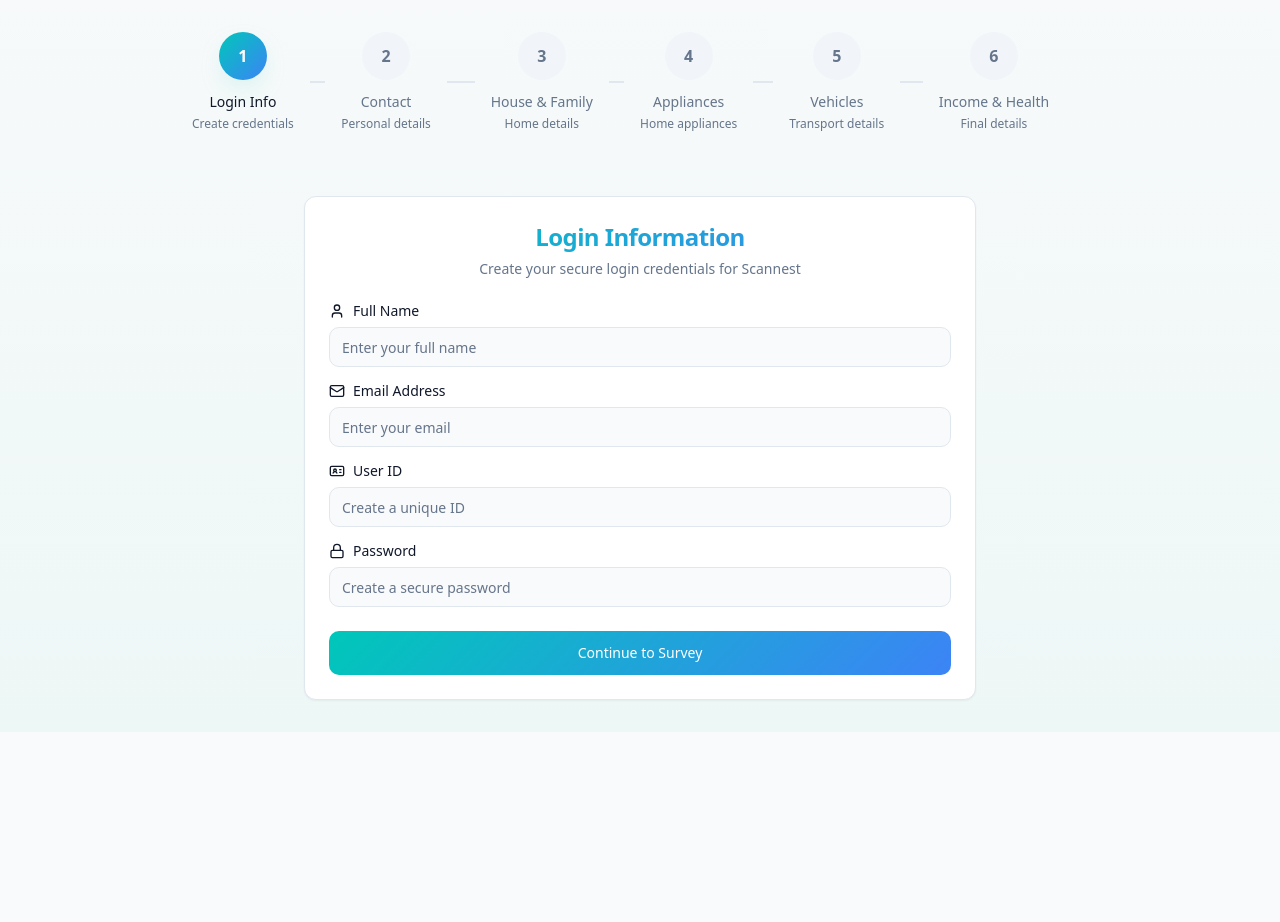
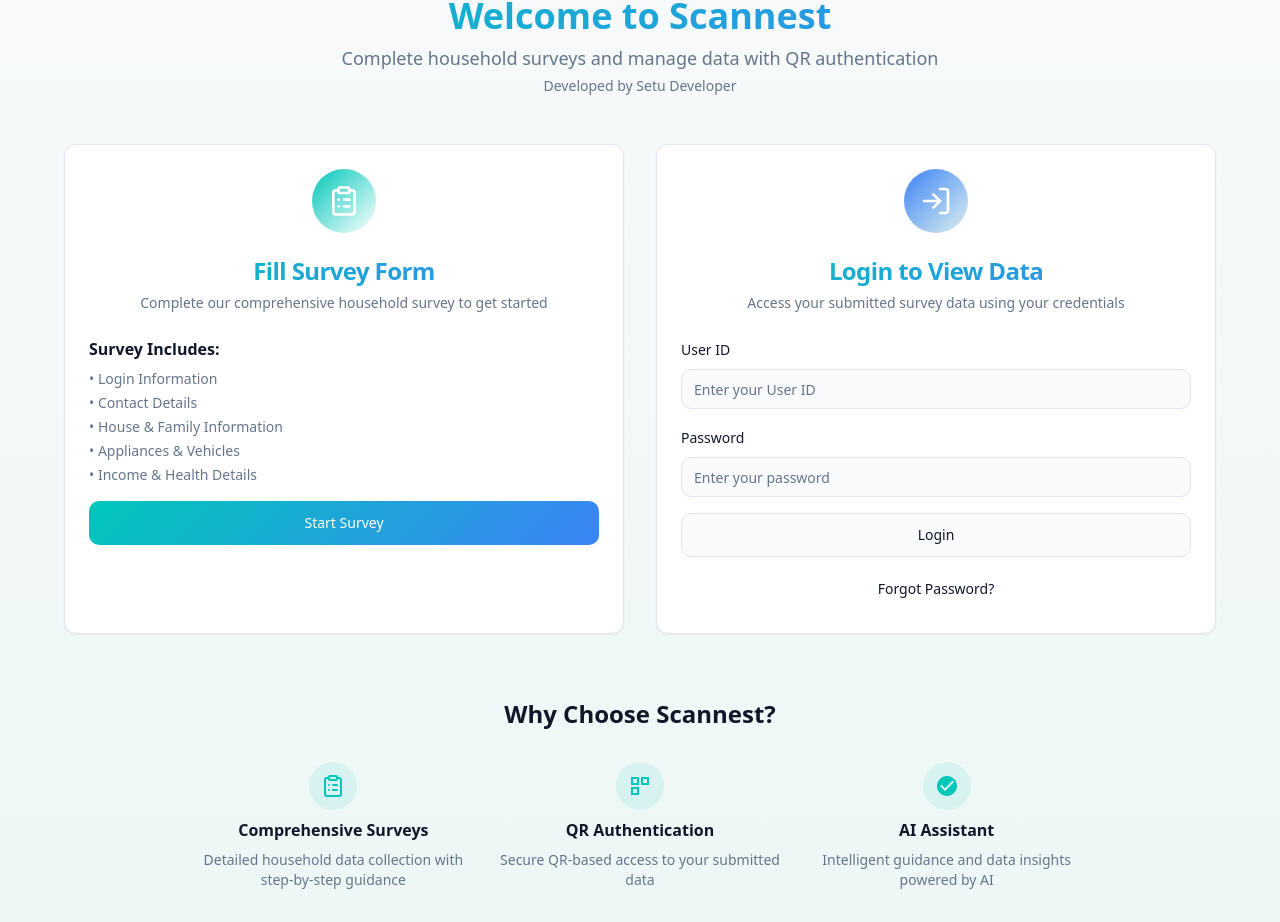
Before and after one commit to Sainibhai143-creat/scannest-qr-survey, a React (Vite) app: page / in a window 1280 px wide. Shown: the part 140-1062 px from the top of the page. Before the commit the page ends 872 px from the top, so only its background shows below. Built offline with nearby package versions, Linux system fonts and the light colour scheme.

Commit message:
Add logo and login/form sections
Create a logo for the app. Implement two distinct sections: one for form submission and another for login using ID and password. Include a "Forgot Password" functionality that sends an email to the user for password reset.

```diff
--- a/package.json
+++ b/package.json
@@ -56,7 +56,7 @@
     "react-dom": "^18.3.1",
     "react-hook-form": "^7.61.1",
     "react-resizable-panels": "^2.1.9",
-    "react-router-dom": "^6.30.1",
+    "react-router-dom": "^7.8.1",
     "recharts": "^2.15.4",
     "sonner": "^1.7.4",
     "tailwind-merge": "^2.6.0",
--- a/src/main.tsx
+++ b/src/main.tsx
@@ -1,5 +1,14 @@
 import { createRoot } from 'react-dom/client'
+import { BrowserRouter, Routes, Route } from "react-router-dom";
 import App from './App.tsx'
+import Index from "./pages/Index.tsx";
 import './index.css'
 
-createRoot(document.getElementById("root")!).render(<App />);
+createRoot(document.getElementById("root")!).render(
+  <BrowserRouter>
+    <Routes>
+      <Route path="/" element={<Index />} />
+      <Route path="/survey" element={<App />} />
+    </Routes>
+  </BrowserRouter>
+);
--- a/src/pages/Index.tsx
+++ b/src/pages/Index.tsx
@@ -1,11 +1,195 @@
-// Update this page (the content is just a fallback if you fail to update the page)
+import React, { useState } from "react";
+import { Card, CardContent, CardDescription, CardHeader, CardTitle } from "@/components/ui/card";
+import { Button } from "@/components/ui/button";
+import { Input } from "@/components/ui/input";
+import { Label } from "@/components/ui/label";
+import { ClipboardList, LogIn, Mail } from "lucide-react";
+import scannestLogo from "@/assets/scannest-logo.png";
 
 const Index = () => {
+  const [showForgotPassword, setShowForgotPassword] = useState(false);
+  const [email, setEmail] = useState("");
+
+  const handleForgotPassword = () => {
+    // This would require backend functionality with Supabase
+    alert("Password reset functionality requires Supabase integration. Please connect to Supabase first.");
+  };
+
   return (
-    <div className="min-h-screen flex items-center justify-center bg-background">
-      <div className="text-center">
-        <h1 className="text-4xl font-bold mb-4">Welcome to Your Blank App</h1>
-        <p className="text-xl text-muted-foreground">Start building your amazing project here!</p>
+    <div className="min-h-screen gradient-subtle">
+      <div className="container mx-auto px-4 py-8">
+        {/* Header with Logo */}
+        <div className="text-center mb-12 fade-in-up">
+          <img
+            src={scannestLogo}
+            alt="Scannest Logo"
+            className="mx-auto mb-6 h-20 w-auto"
+          />
+          <h1 className="text-4xl font-bold text-gradient mb-2">Welcome to Scannest</h1>
+          <p className="text-lg text-muted-foreground">
+            Complete household surveys and manage data with QR authentication
+          </p>
+          <p className="text-sm text-muted-foreground mt-1">
+            Developed by Setu Developer
+          </p>
+        </div>
+
+        {/* Two Main Sections */}
+        <div className="max-w-6xl mx-auto grid gap-8 md:grid-cols-2">
+          {/* Fill Survey Form Section */}
+          <Card className="shadow-elegant hover-scale">
+            <CardHeader className="text-center">
+              <div className="mx-auto w-16 h-16 bg-gradient-to-br from-primary to-primary-glow rounded-full flex items-center justify-center mb-4">
+                <ClipboardList className="w-8 h-8 text-white" />
+              </div>
+              <CardTitle className="text-2xl text-gradient">Fill Survey Form</CardTitle>
+              <CardDescription>
+                Complete our comprehensive household survey to get started
+              </CardDescription>
+            </CardHeader>
+            <CardContent className="space-y-4">
+              <div className="space-y-2">
+                <h4 className="font-semibold">Survey Includes:</h4>
+                <ul className="text-sm text-muted-foreground space-y-1">
+                  <li>• Login Information</li>
+                  <li>• Contact Details</li>
+                  <li>• House & Family Information</li>
+                  <li>• Appliances & Vehicles</li>
+                  <li>• Income & Health Details</li>
+                </ul>
+              </div>
+              <Button
+                className="w-full"
+                variant="gradient"
+                size="lg"
+                onClick={() => window.location.href = '/survey'}
+              >
+                Start Survey
+              </Button>
+            </CardContent>
+          </Card>
+
+          {/* Login Section */}
+          <Card className="shadow-elegant hover-scale">
+            <CardHeader className="text-center">
+              <div className="mx-auto w-16 h-16 bg-gradient-to-br from-secondary to-accent rounded-full flex items-center justify-center mb-4">
+                <LogIn className="w-8 h-8 text-white" />
+              </div>
+              <CardTitle className="text-2xl text-gradient">Login to View Data</CardTitle>
+              <CardDescription>
+                Access your submitted survey data using your credentials
+              </CardDescription>
+            </CardHeader>
+            <CardContent className="space-y-4">
+              {!showForgotPassword ? (
+                <>
+                  <div className="space-y-2">
+                    <Label htmlFor="loginId">User ID</Label>
+                    <Input
+                      id="loginId"
+                      placeholder="Enter your User ID"
+                    />
+                  </div>
+                  <div className="space-y-2">
+                    <Label htmlFor="loginPassword">Password</Label>
+                    <Input
+                      id="loginPassword"
+                      type="password"
+                      placeholder="Enter your password"
+                    />
+                  </div>
+                  <div className="space-y-3">
+                    <Button className="w-full" variant="outline" size="lg">
+                      Login
+                    </Button>
+                    <Button
+                      variant="ghost"
+                      className="w-full text-sm"
+                      onClick={() => setShowForgotPassword(true)}
+                    >
+                      Forgot Password?
+                    </Button>
+                  </div>
+                </>
+              ) : (
+                <>
+                  <div className="text-center mb-4">
+                    <Mail className="w-12 h-12 text-primary mx-auto mb-2" />
+                    <h4 className="font-semibold">Reset Password</h4>
+                    <p className="text-sm text-muted-foreground">
+                      Enter your email to receive password reset instructions
+                    </p>
+                  </div>
+                  <div className="space-y-2">
+                    <Label htmlFor="resetEmail">Email Address</Label>
+                    <Input
+                      id="resetEmail"
+                      type="email"
+                      placeholder="Enter your email"
+                      value={email}
+                      onChange={(e) => setEmail(e.target.value)}
+                    />
+                  </div>
+                  <div className="space-y-3">
+                    <Button
+                      className="w-full"
+                      variant="gradient"
+                      size="lg"
+                      onClick={handleForgotPassword}
+                    >
+                      Send Reset Email
+                    </Button>
+                    <Button
+                      variant="ghost"
+                      className="w-full text-sm"
+                      onClick={() => setShowForgotPassword(false)}
+                    >
+                      Back to Login
+                    </Button>
+                  </div>
+                </>
+              )}
+            </CardContent>
+          </Card>
+        </div>
+
+        {/* Features Section */}
+        <div className="mt-16 text-center">
+          <h3 className="text-2xl font-bold mb-8">Why Choose Scannest?</h3>
+          <div className="grid gap-6 md:grid-cols-3 max-w-4xl mx-auto">
+            <div className="space-y-2">
+              <div className="w-12 h-12 bg-primary/10 rounded-full flex items-center justify-center mx-auto">
+                <ClipboardList className="w-6 h-6 text-primary" />
+              </div>
+              <h4 className="font-semibold">Comprehensive Surveys</h4>
+              <p className="text-sm text-muted-foreground">
+                Detailed household data collection with step-by-step guidance
+              </p>
+            </div>
+            <div className="space-y-2">
+              <div className="w-12 h-12 bg-primary/10 rounded-full flex items-center justify-center mx-auto">
+                <svg className="w-6 h-6 text-primary" fill="currentColor" viewBox="0 0 24 24">
+                  <path d="M3 11h8V3H3v8zm2-6h4v4H5V5zm8-2v8h8V3h-8zm6 6h-4V5h4v4zM3 21h8v-8H3v8zm2-6h4v4H5v-4z"/>
+                </svg>
+              </div>
+              <h4 className="font-semibold">QR Authentication</h4>
+              <p className="text-sm text-muted-foreground">
+                Secure QR-based access to your submitted data
+              </p>
+            </div>
+            <div className="space-y-2">
+              <div className="w-12 h-12 bg-primary/10 rounded-full flex items-center justify-center mx-auto">
+                <svg className="w-6 h-6 text-primary" fill="currentColor" viewBox="0 0 24 24">
+                  <path d="M12 2C6.48 2 2 6.48 2 12s4.48 10 10 10 10-4.48 10-10S17.52 2 12 2zm-2 15l-5-5 1.41-1.41L10 14.17l7.59-7.59L19 8l-9 9z"/>
+                </svg>
+              </div>
+              <h4 className="font-semibold">AI Assistant</h4>
+              <p className="text-sm text-muted-foreground">
+                Intelligent guidance and data insights powered by AI
+              </p>
+            </div>
+          </div>
+        </div>
       </div>
     </div>
   );
```
Also changed, not shown: src/assets/scannest-logo.png (added), 1 other file (tests, documents, lock files or other folders).
